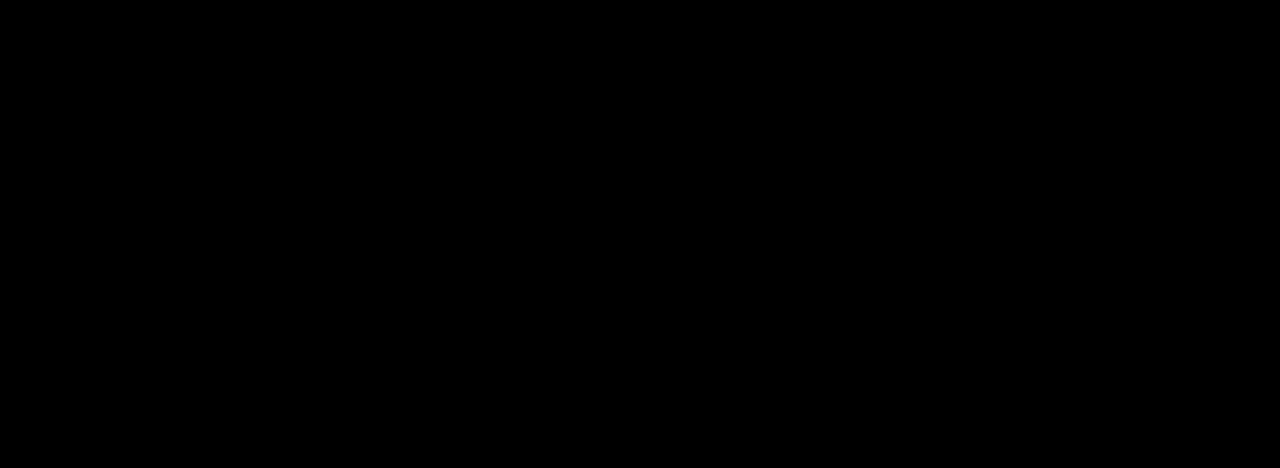
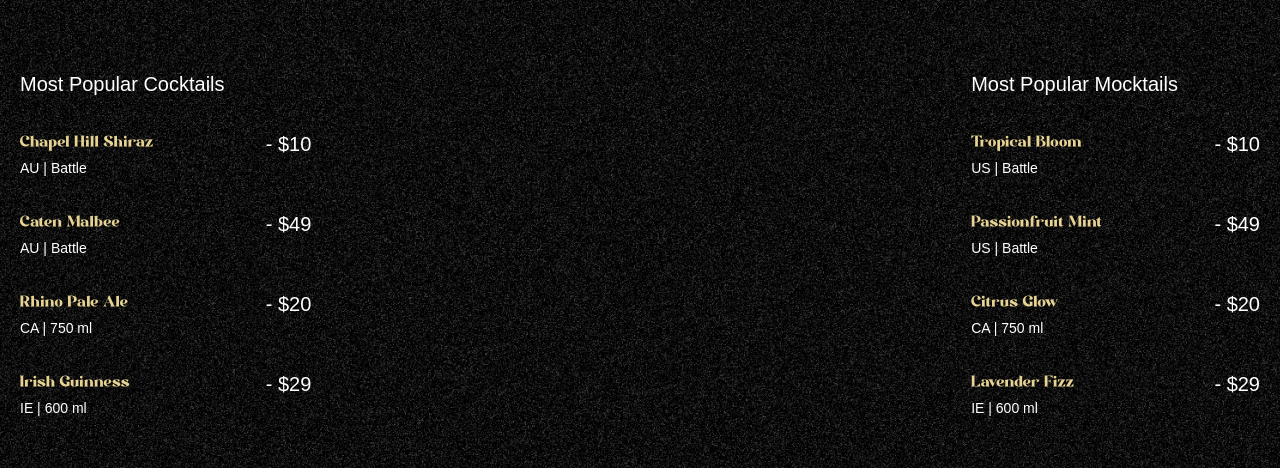
Before and after one commit to ayush-763/cocktail-landing-page-gsap, a React (Vite) app: page / in a window 1280 px wide. Shown: the part 890-1358 px from the top of the page. Built offline with nearby package versions, Linux system fonts and the light colour scheme; a web font is replaced by a local one.

Commit message:
Implement cocktails section

```diff
--- a/src/App.jsx
+++ b/src/App.jsx
@@ -4,6 +4,7 @@
 import gsap from "gsap";
 import Navbar from "./Components/Navbar";
 import Hero from "./Components/Hero";
+import Cocktails from "./Components/Cocktails";
 
 gsap.registerPlugin(ScrollTrigger, SplitText);
 
@@ -15,7 +16,8 @@
       <main>
         <Navbar />
         <Hero />
-        <div className="h-dvh bg-black"></div>
+        {/* <div className="h-dvh bg-black"></div> */}
+        <Cocktails />
       </main>
     </>
   );
--- /dev/null
+++ b/src/Components/Cocktails.jsx
@@ -0,0 +1,77 @@
+import React from "react";
+import { cocktailLists, mockTailLists } from "../../Constants";
+import { useGSAP } from "@gsap/react";
+import gsap from "gsap";
+
+const Cocktails = () => {
+  useGSAP(() => {
+    const parallaxTimeline = gsap.timeline({
+      scrollTrigger: {
+        trigger: "#cocktails",
+        start: "top 30%",
+        end: "bottom 80%",
+        scrub: true,
+      },
+    });
+
+    parallaxTimeline
+      .from("#c-left-leaf", {
+        x: -100,
+        y: 100,
+      })
+      .from("#c-right-leaf", {
+        x: 100,
+        y: 100,
+      });
+  });
+  return (
+    <section id="cocktails" className="noisy">
+      <img
+        src="/images/cocktail-left-leaf.png"
+        alt="left-leaf"
+        id="c-left-leaf"
+      />
+      <img
+        src="/images/cocktail-right-leaf.png"
+        alt="right-leaf"
+        id="c-right-leaf"
+      />
+      <div className="list">
+        <div className="popular">
+          <h2>Most Popular Cocktails</h2>
+          <ul>
+            {cocktailLists.map(({ name, country, detail, price }) => (
+              <li key={name}>
+                <div className="md:me-28">
+                  <h3>{name}</h3>
+                  <p>
+                    {country} | {detail}
+                  </p>
+                </div>
+                <span>- {price}</span>
+              </li>
+            ))}
+          </ul>
+        </div>
+        <div className="loved">
+          <h2>Most Popular Mocktails</h2>
+          <ul>
+            {mockTailLists.map(({ name, country, detail, price }) => (
+              <li key={name}>
+                <div className="md:me-28">
+                  <h3>{name}</h3>
+                  <p>
+                    {country} | {detail}
+                  </p>
+                </div>
+                <span>- {price}</span>
+              </li>
+            ))}
+          </ul>
+        </div>
+      </div>
+    </section>
+  );
+};
+
+export default Cocktails;
```
